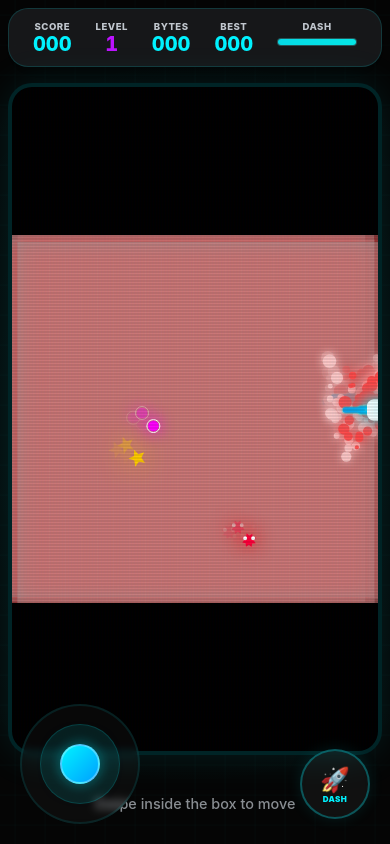
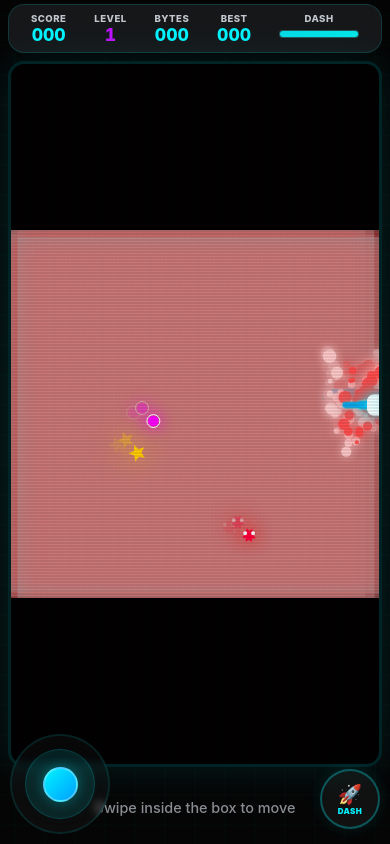
Before and after one commit to sinsian0929/snake-pwa, a website built with Vite: page index.html in a window 390 px wide. Both pictures are taken after a click on the button "START GAME". Built offline with nearby package versions, Linux system fonts and the light colour scheme.

Commit message:
fix: mobile layout safe-areas, height inheritance, and dynamic joystick centering

```diff
--- a/index.html
+++ b/index.html
@@ -4,12 +4,25 @@
 <head>
   <meta charset="UTF-8" />
   <link rel="icon" type="image/svg+xml" href="/vite.svg" />
-  <meta name="viewport" content="width=device-width, initial-scale=1.0, maximum-scale=1.0, user-scalable=no" />
-  <meta name="theme-color" content="#6366f1" />
+  <meta name="viewport"
+    content="width=device-width, initial-scale=1.0, maximum-scale=1.0, user-scalable=no, viewport-fit=cover" />
+  <meta name="theme-color" content="#050505" />
   <meta name="apple-mobile-web-app-capable" content="yes" />
   <meta name="apple-mobile-web-app-status-bar-style" content="black-translucent" />
   <link rel="manifest" href="/manifest.json" />
   <title>Snake Premium</title>
+  <style>
+    html,
+    body {
+      margin: 0;
+      padding: 0;
+      width: 100%;
+      height: 100%;
+      overflow: hidden;
+      overscroll-behavior: none;
+      background: #050505;
+    }
+  </style>
 </head>
 
 <body>
--- a/src/main.js
+++ b/src/main.js
@@ -118,6 +118,7 @@ class SnakeGame {
   init() {
     this.resize();
     window.addEventListener('resize', () => this.resize());
+    window.addEventListener('orientationchange', () => setTimeout(() => this.resize(), 300));
     if (this.highScoreElement) this.highScoreElement.textContent = this.formatScore(this.highScore);
 
     this.startBtn?.addEventListener('click', () => { this.initAudio(); this.start(); });
@@ -280,10 +281,14 @@ class SnakeGame {
     // 360 Degree Joystick Logic
     if (this.joystickStick && this.joystickBase) {
       let active = false;
-      const baseRect = this.joystickBase.getBoundingClientRect();
-      const centerX = baseRect.left + baseRect.width / 2;
-      const centerY = baseRect.top + baseRect.height / 2;
-      const maxDist = baseRect.width / 2;
+      let centerX, centerY, maxDist;
+
+      const updateJoystickCenter = () => {
+        const baseRect = this.joystickBase.getBoundingClientRect();
+        centerX = baseRect.left + baseRect.width / 2;
+        centerY = baseRect.top + baseRect.height / 2;
+        maxDist = baseRect.width / 2;
+      };
 
       const handleMove = (e) => {
         if (!active) return;
@@ -302,14 +307,20 @@ class SnakeGame {
         // Convert angle to directions (up, down, left, right)
         if (dist > 10) {
           const deg = angle * (180 / Math.PI);
-          if (deg > -45 && deg <= 45 && this.direction !== 'left') this.nextDirection = 'right';
-          else if (deg > 45 && deg <= 135 && this.direction !== 'up') this.nextDirection = 'down';
-          else if ((deg > 135 || deg <= -135) && this.direction !== 'right') this.nextDirection = 'left';
-          else if (deg > -135 && deg <= -45 && this.direction !== 'down') this.nextDirection = 'up';
+          if (deg > -45 && deg <= 45) {
+            if (this.direction !== 'left') this.nextDirection = 'right';
+          } else if (deg > 45 && deg <= 135) {
+            if (this.direction !== 'up') this.nextDirection = 'down';
+          } else if (deg > 135 || deg <= -135) {
+            if (this.direction !== 'right') this.nextDirection = 'left';
+          } else if (deg > -135 && deg <= -45) {
+            if (this.direction !== 'down') this.nextDirection = 'up';
+          }
         }
       };
 
       this.joystickStick.addEventListener('touchstart', (e) => {
+        updateJoystickCenter();
         active = true;
         e.preventDefault();
       });
--- a/style.css
+++ b/style.css
@@ -31,9 +31,13 @@ body {
     background-color: var(--m3-surface);
     color: var(--m3-on-surface);
     font-family: 'Inter', system-ui, -apple-system, sans-serif;
-    height: 100vh;
+    height: 100%;
+    width: 100%;
+    margin: 0;
+    padding: 0;
     overflow: hidden;
     touch-action: none;
+    -webkit-text-size-adjust: 100%;
     background-image:
         radial-gradient(circle at 50% 50%, rgba(0, 242, 255, 0.05) 0%, transparent 80%),
         linear-gradient(rgba(0, 242, 255, 0.02) 1px, transparent 1px),
@@ -53,24 +57,28 @@ body {
 }
 
 #app {
+    width: 100%;
     height: 100%;
     display: flex;
     justify-content: center;
     align-items: center;
+    overflow: hidden;
 }
 
 .game-container {
     position: relative;
     width: 100%;
     max-width: 500px;
-    height: 100vh;
     height: 100dvh;
     /* Use Dynamic Viewport Height for mobile browsers */
     display: flex;
     flex-direction: column;
-    padding: 0.75rem;
-    gap: 0.75rem;
+    padding: 0.5rem;
+    gap: 0.5rem;
     margin: 0 auto;
+    overflow: hidden;
+    padding-bottom: env(safe-area-inset-bottom);
+    padding-top: env(safe-area-inset-top);
 }
 
 .game-hud {
@@ -224,10 +232,11 @@ body {
 .canvas-wrapper {
     position: relative;
     flex: 1;
+    min-height: 0;
     background: #000;
-    border-radius: 1.5rem;
+    border-radius: 1rem;
     overflow: hidden;
-    border: 4px solid rgba(0, 242, 255, 0.15);
+    border: 3px solid rgba(0, 242, 255, 0.15);
     display: flex;
     justify-content: center;
     align-items: center;
@@ -806,9 +815,68 @@ canvas {
     letter-spacing: 0.05em;
 }
 
-@media (max-width: 400px) {
+@media (max-width: 480px) {
     .game-container {
+        padding: 0.25rem 0.5rem;
+        gap: 0.5rem;
+    }
+
+    .game-hud {
         padding: 0.5rem;
-        gap: 1rem;
+        border-radius: 1rem;
+    }
+
+    .score-card .value {
+        font-size: 1.1rem;
+    }
+
+    .joystick-wrapper {
+        width: 100px;
+        height: 100px;
+        bottom: 10px !important;
+        left: 10px !important;
+    }
+
+    #joystick-base {
+        width: 70px;
+        height: 70px;
+    }
+
+    #joystick-stick {
+        width: 35px;
+        height: 35px;
+    }
+
+    .dash-trigger {
+        width: 60px;
+        height: 60px;
+        bottom: 15px !important;
+        right: 10px !important;
+    }
+
+    .dash-trigger .icon {
+        font-size: 1.2rem;
     }
 }
+
+@media (max-height: 650px) {
+    .game-container {
+        gap: 0.25rem;
+    }
+
+    .game-hud {
+        padding: 0.35rem 0.5rem;
+    }
+
+    .control-tip {
+        display: none;
+    }
+}
+
+/* Fix for notches and safe areas */
+@supports (padding: env(safe-area-inset-bottom)) {
+    .game-container {
+        padding-left: max(0.5rem, env(safe-area-inset-left));
+        padding-right: max(0.5rem, env(safe-area-inset-right));
+    }
+}
```
